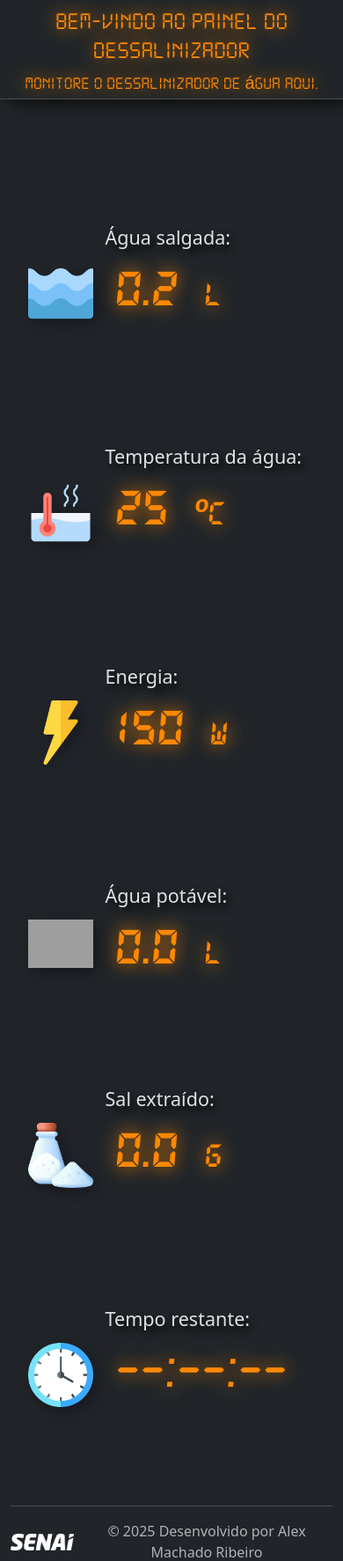
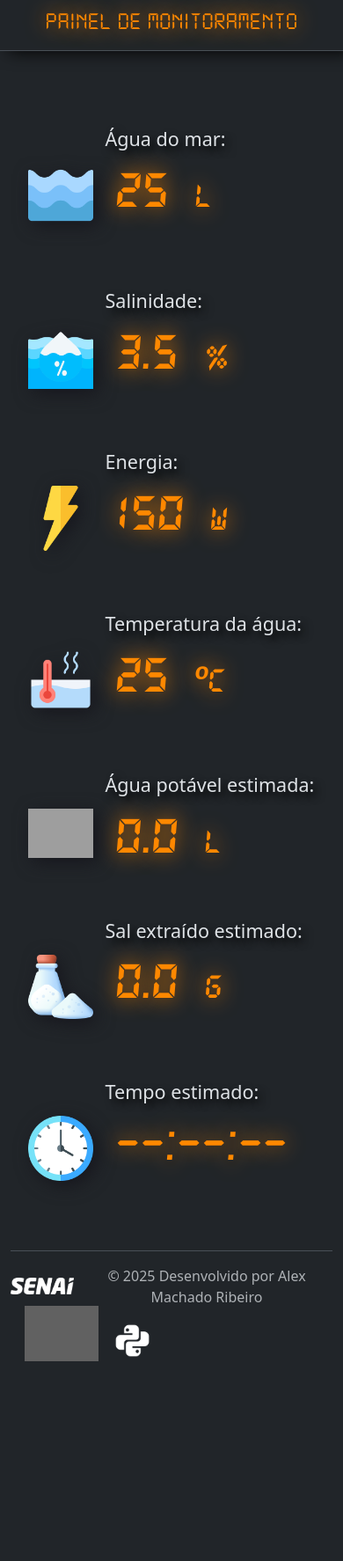
Before and after one commit to alexmachadoribeiro/feira_ciencias_2025, a Flask app: page / in a window 390 px wide. Shown: the top 1774 px of the page at 88% size. After the commit the page ends 1547 px from the top, so only its background shows below. Run offline with Flask 3, Linux system fonts and the light colour scheme; grey boxes are pictures that could not be loaded.

Commit message:
Adicionado salinidade.

```diff
--- a/app.py
+++ b/app.py
@@ -3,7 +3,7 @@
 
 app = Flask(__name__)
 
-agua_salgada = 0.2  # Exemplo, defina conforme necessário
+agua_salgada = 25
 inicio = time.time()
 TEMPERATURA_INICIAL = 25
 TEMPERATURA_FINAL = 100
@@ -13,6 +13,7 @@
 def home():
     # agua_potavel = agua_salgada - 0.0065
     agua_potavel = 0.0
+    salinidade = 3.5
     temperatura_agua = 25.0
     energia = 150
     sal_extraido = 0.0
@@ -20,6 +21,7 @@
     return render_template(
         'index.html',
         agua_salgada=agua_salgada,
+        salinidade=salinidade,
         agua_potavel=agua_potavel,
         temperatura_agua=temperatura_agua,
         energia=energia,
--- a/static/css/estilos.css
+++ b/static/css/estilos.css
@@ -28,7 +28,7 @@
 .texto-digital, .texto-digital-b, .texto-digital-i, .texto-digital-bi {
     font-family: 'Ds-digital', Arial, sans-serif;
     color: #ff8800;
-    text-shadow: 0px 0px 20px #ff8800;
+    text-shadow: 0px 0px 25px #ff8800;
     /* text-shadow: 5px 5px 15px #000; */
 }
 
@@ -50,8 +50,8 @@
     margin: 0px 10px;
 }
 
-.medidor {
-    margin: 10px 0px;
+.medidor, .icon-medidor {
+    margin: 15px 0px;
 }
 
 .icon-medidor {
--- a/templates/base.html
+++ b/templates/base.html
@@ -4,7 +4,7 @@
         <meta charset="utf-8">
         <meta name="author" content="Alex Machado Ribeiro">
         <meta name="viewport" content="width=device-width, initial-scale=1">
-        <title>Painel do dessalinizador</title>
+        <title>Painel de monitoramento</title>
         <link href="https://cdn.jsdelivr.net/npm/bootstrap@5.3.8/dist/css/bootstrap.min.css" rel="stylesheet" integrity="sha384-sRIl4kxILFvY47J16cr9ZwB07vP4J8+LH7qKQnuqkuIAvNWLzeN8tE5YBujZqJLB" crossorigin="anonymous">
         <link rel="stylesheet" href="{{ url_for('static', filename='css/estilos.css') }}">
         <link rel="stylesheet" href="{{ url_for('static', filename='css/fontes.css') }}">
--- a/templates/header.html
+++ b/templates/header.html
@@ -1,9 +1,9 @@
-<nav class="navbar border-bottom mb-5" style="box-shadow: 10px 0px 20px #000;">
+<nav class="navbar border-bottom mb-4" style="box-shadow: 10px 0px 20px #000;">
     <div class="container-fluid d-flex justify-content-center">
         <span class="mb-0 h1">
             <div class="col text-center texto-digital">
-                <h1>Bem-vindo ao Painel do Dessalinizador</h1>
-                <p class="lead" style="margin-bottom: -3px;">Monitore o dessalinizador de água aqui.</p>
+                <h1>Painel de monitoramento</h1>
+                <!-- <p class="lead" style="margin-bottom: -3px;">Monitore os sensores aqui.</p> -->
             </div>
         </span>
     </div>
--- a/templates/index.html
+++ b/templates/index.html
@@ -4,62 +4,72 @@
 <div class="container">
     <div class="row mt-5">
         <!-- Volume de água -->
-        <div class="col-3 col-md-2 col-lg-1 icon-medidor mt-5 mb-5">
+        <div class="col-3 col-md-2 col-lg-1 icon-medidor">
             <img src="{{ url_for('static', filename='images/sea.png') }}" alt="Água" class="img-fluid">
         </div>
-        <div class="col-9 col-md-4 col-lg-3 medidor mt-5 mb-5">
+        <div class="col-9 col-md-4 col-lg-3 medidor">
             <div>
-                <h4 class="texto-normal">Água salgada:</h4>
+                <h4 class="texto-normal">Água do mar:</h4>
                 <span class="texto-digital-bi visor">{{ agua_salgada }}</span><label class="texto-digital-bi">l</label>
             </div>
         </div>
+        <!-- Salinidade de água -->
+        <div class="col-3 col-md-2 col-lg-1 icon-medidor">
+            <img src="{{ url_for('static', filename='images/salinity.png') }}" alt="Água" class="img-fluid">
+        </div>
+        <div class="col-9 col-md-4 col-lg-3 medidor">
+            <div>
+                <h4 class="texto-normal">Salinidade:</h4>
+                <span class="texto-digital-bi visor">{{ salinidade }}</span><label class="texto-digital-bi">%</label>
+            </div>
+        </div>
+        <!-- Energia -->
+        <div class="col-3 col-md-2 col-lg-1 icon-medidor">
+            <img src="{{ url_for('static', filename='images/lighting.png') }}" alt="Energia" class="img-fluid">
+        </div>
+        <div class="col-9 col-md-4 col-lg-3 medidor">
+            <div>
+                <h4 class="texto-normal">Energia:</h4>
+                <span class="texto-digital-bi visor">{{ energia }}</span><label class="texto-digital-bi">W</label>
+            </div>
+        </div>
         <!-- Temperatura da água -->
-        <div class="col-3 col-md-2 col-lg-1 icon-medidor mt-5 mb-5">
+        <div class="col-3 col-md-2 col-lg-1 icon-medidor">
             <img src="{{ url_for('static', filename='images/hot-water.png') }}" alt="Temperatura" class="img-fluid">
         </div>
-        <div class="col-9 col-md-4 col-lg-3 medidor mt-5 mb-5 mt-5 mb-5">
+        <div class="col-9 col-md-4 col-lg-3 medidor">
             <div>
                 <h4 class="texto-normal">Temperatura da água:</h4>
                 <span class="texto-digital-bi visor" id="indicador-temperatura"></span><label class="texto-digital-bi">ºC</label>
             </div>
         </div>
-        <!-- Energia -->
-        <div class="col-3 col-md-2 col-lg-1 icon-medidor mt-5 mb-5">
-            <img src="{{ url_for('static', filename='images/lighting.png') }}" alt="Energia" class="img-fluid">
-        </div>
-        <div class="col-9 col-md-4 col-lg-3 medidor mt-5 mb-5">
-            <div>
-                <h4 class="texto-normal">Energia:</h4>
-                <span class="texto-digital-bi visor">{{ energia }}</span><label class="texto-digital-bi">W</label>
-            </div>
-        </div>
         <!-- Dessalinização -->
-        <div class="col-3 col-md-2 col-lg-1 icon-medidor mt-5 mb-5">
+        <div class="col-3 col-md-2 col-lg-1 icon-medidor">
             <img src="{{ url_for('static', filename='images/water.png') }}" alt="Dessalinização" class="img-fluid">
         </div>
-        <div class="col-9 col-md-4 col-lg-3 medidor mt-5 mb-5">
+        <div class="col-9 col-md-4 col-lg-3 medidor">
             <div>
-                <h4 class="texto-normal">Água potável:</h4>
+                <h4 class="texto-normal">Água potável estimada:</h4>
                 <span class="texto-digital-bi visor">{{ agua_potavel }}</span><label class="texto-digital-bi">l</label>
             </div>
         </div>
         <!-- Sal -->
-        <div class="col-3 col-md-2 col-lg-1 icon-medidor mt-5 mb-5">
+        <div class="col-3 col-md-2 col-lg-1 icon-medidor">
             <img src="{{ url_for('static', filename='images/salt.png') }}" alt="Sal" class="img-fluid">
         </div>
-        <div class="col-9 col-md-4 col-lg-3 medidor mt-5 mb-5">
+        <div class="col-9 col-md-4 col-lg-3 medidor">
             <div>
-                <h4 class="texto-normal">Sal extraído:</h4>
+                <h4 class="texto-normal">Sal extraído estimado:</h4>
                 <span class="texto-digital-bi visor">{{ sal_extraido }}</span><label class="texto-digital-bi">g</label>
             </div>
         </div>
         <!-- Tempo -->
-        <div class="col-3 col-md-2 col-lg-1 icon-medidor mt-5 mb-5">
+        <div class="col-3 col-md-2 col-lg-1 icon-medidor">
             <img src="{{ url_for('static', filename='images/clock.png') }}" alt="Tempo" class="img-fluid">
         </div>
-        <div class="col-9 col-md-4 col-lg-3 medidor mt-5 mb-5">
+        <div class="col-9 col-md-4 col-lg-3 medidor">
             <div>
-                <h4 class="texto-normal">Tempo restante:</h4>
+                <h4 class="texto-normal">Tempo estimado:</h4>
                 <span class="texto-digital-bi visor" id="tempo-restante"></span>
             </div>
         </div>
```
Also changed, not shown: static/images/salinity.png (added).
